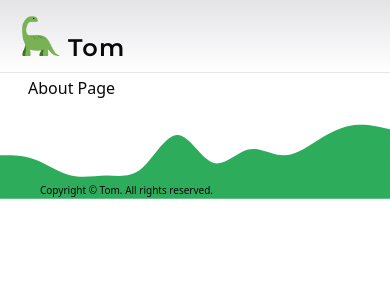
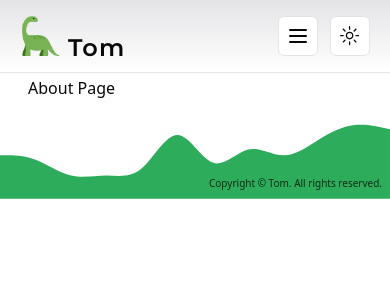
Before and after one commit to JazzsCo/portfolio-dev, a Next.js app: page /about in a window 390 px wide. Shown: the top 300 px of the page. Built offline with nearby package versions, Linux system fonts and the light colour scheme.

Commit message:
Added mobile side-bar fuction and update main page ui design

```diff
--- a/src/components/footer.tsx
+++ b/src/components/footer.tsx
@@ -49,7 +49,7 @@ const Footer = () => {
   }
 
   return (
-    <div className="w-full">
+    <div className="relative w-full">
       <svg xmlns="http://www.w3.org/2000/svg" viewBox="0 0 1440 320">
         <path
           fill="#2DAC5C"
@@ -58,10 +58,7 @@ const Footer = () => {
         ></path>
       </svg>
 
-      <div className="flex items-center justify-between px-10 -mt-4 sm:-mt-7">
-        <p className="text-slate-350 text-[10px] sm:text-sm">
-          Copyright &copy; Tom. All rights reserved.
-        </p>
+      <div className="absolute bottom-2 right-2 flex flex-col items-center gap-1">
         <div className="hidden md:flex md:space-x-2">
           {socialData.map((data) => (
             <Link href={data.link} key={data.link}>
@@ -69,6 +66,10 @@ const Footer = () => {
             </Link>
           ))}
         </div>
+
+        <p className="text-black/75 text-[10px] sm:text-sm">
+          Copyright &copy; Tom. All rights reserved.
+        </p>
       </div>
     </div>
   );
--- a/src/components/main-nav.tsx
+++ b/src/components/main-nav.tsx
@@ -8,6 +8,21 @@ import { usePathname } from "next/navigation";
 
 import { cn } from "@/lib/utils";
 import ThemeToggle from "@/components/theme-toggle";
+
+import { Button } from "@/components/ui/button";
+import { Input } from "@/components/ui/input";
+import { Label } from "@/components/ui/label";
+import {
+  Sheet,
+  SheetClose,
+  SheetContent,
+  SheetDescription,
+  SheetFooter,
+  SheetHeader,
+  SheetTitle,
+  SheetTrigger,
+} from "@/components/ui/sheet";
+import { MenuIcon } from "lucide-react";
 
 const poppins = Montserrat({ weight: "600", subsets: ["latin"] });
 
@@ -50,7 +65,6 @@ const MainNav = () => {
             </div>
           </Link>
 
-          <div>
           <div className="hidden md:flex items-center space-x-5">
             {routes.map((route) => (
               <Link key={route.href} href={route.href}>
@@ -68,6 +82,43 @@ const MainNav = () => {
 
             <ThemeToggle />
           </div>
+
+          <div className="flex md:hidden items-center space-x-3">
+            <Sheet>
+              <SheetTrigger asChild>
+                <Button variant="outline" size="icon">
+                  <MenuIcon />
+                </Button>
+              </SheetTrigger>
+
+              <SheetContent>
+                <SheetHeader>
+                  <SheetTitle>Edit profile</SheetTitle>
+                </SheetHeader>
+
+                <div className="px-3 mt-5 w-full flex justify-center">
+                  <div className="flex flex-col items-center justify-center space-y-3">
+                    {routes.map((route) => (
+                      <Link key={route.href} href={route.href}>
+                        <SheetClose>
+                          <h2
+                            className={cn(
+                              "hover:text-green-700 transition-all",
+                              route.active ? "text-green-700" : "text-primary",
+                              poppins.className
+                            )}
+                          >
+                            {route.name}
+                          </h2>
+                        </SheetClose>
+                      </Link>
+                    ))}
+                  </div>
+                </div>
+              </SheetContent>
+            </Sheet>
+
+            <ThemeToggle />
           </div>
         </div>
       </div>
--- a/src/components/ui/sheet.tsx
+++ b/src/components/ui/sheet.tsx
@@ -1,19 +1,19 @@
-"use client"
+"use client";
 
-import * as React from "react"
-import * as SheetPrimitive from "@radix-ui/react-dialog"
-import { cva, type VariantProps } from "class-variance-authority"
-import { X } from "lucide-react"
+import * as React from "react";
+import * as SheetPrimitive from "@radix-ui/react-dialog";
+import { cva, type VariantProps } from "class-variance-authority";
+import { X } from "lucide-react";
 
-import { cn } from "@/lib/utils"
+import { cn } from "@/lib/utils";
 
-const Sheet = SheetPrimitive.Root
+const Sheet = SheetPrimitive.Root;
 
-const SheetTrigger = SheetPrimitive.Trigger
+const SheetTrigger = SheetPrimitive.Trigger;
 
-const SheetClose = SheetPrimitive.Close
+const SheetClose = SheetPrimitive.Close;
 
-const SheetPortal = SheetPrimitive.Portal
+const SheetPortal = SheetPrimitive.Portal;
 
 const SheetOverlay = React.forwardRef<
   React.ElementRef<typeof SheetPrimitive.Overlay>,
@@ -27,8 +27,8 @@ const SheetOverlay = React.forwardRef<
     {...props}
     ref={ref}
   />
-))
-SheetOverlay.displayName = SheetPrimitive.Overlay.displayName
+));
+SheetOverlay.displayName = SheetPrimitive.Overlay.displayName;
 
 const sheetVariants = cva(
   "fixed z-50 gap-4 bg-background p-6 shadow-lg transition ease-in-out data-[state=open]:animate-in data-[state=closed]:animate-out data-[state=closed]:duration-300 data-[state=open]:duration-500",
@@ -40,14 +40,14 @@ const sheetVariants = cva(
           "inset-x-0 bottom-0 border-t data-[state=closed]:slide-out-to-bottom data-[state=open]:slide-in-from-bottom",
         left: "inset-y-0 left-0 h-full w-3/4 border-r data-[state=closed]:slide-out-to-left data-[state=open]:slide-in-from-left sm:max-w-sm",
         right:
-          "inset-y-0 right-0 h-full w-3/4  border-l data-[state=closed]:slide-out-to-right data-[state=open]:slide-in-from-right sm:max-w-sm",
+          "inset-y-0 right-0 h-full w-2/5  border-l data-[state=closed]:slide-out-to-right data-[state=open]:slide-in-from-right sm:max-w-sm",
       },
     },
     defaultVariants: {
       side: "right",
     },
   }
-)
+);
 
 interface SheetContentProps
   extends React.ComponentPropsWithoutRef<typeof SheetPrimitive.Content>,
@@ -65,14 +65,14 @@ const SheetContent = React.forwardRef<
       {...props}
     >
       {children}
-      <SheetPrimitive.Close className="absolute right-4 top-4 rounded-sm opacity-70 ring-offset-background transition-opacity hover:opacity-100 focus:outline-none focus:ring-2 focus:ring-ring focus:ring-offset-2 disabled:pointer-events-none data-[state=open]:bg-secondary">
+      <SheetPrimitive.Close className="absolute right-4 top-4 rounded-sm opacity-70 ring-offset-background transition-opacity hover:opacity-100 focus:outline-none focus:ring-ring focus:ring-offset-2 disabled:pointer-events-none data-[state=open]:bg-secondary">
         <X className="h-4 w-4" />
         <span className="sr-only">Close</span>
       </SheetPrimitive.Close>
     </SheetPrimitive.Content>
   </SheetPortal>
-))
-SheetContent.displayName = SheetPrimitive.Content.displayName
+));
+SheetContent.displayName = SheetPrimitive.Content.displayName;
 
 const SheetHeader = ({
   className,
@@ -85,8 +85,8 @@ const SheetHeader = ({
     )}
     {...props}
   />
-)
-SheetHeader.displayName = "SheetHeader"
+);
+SheetHeader.displayName = "SheetHeader";
 
 const SheetFooter = ({
   className,
@@ -99,8 +99,8 @@ const SheetFooter = ({
     )}
     {...props}
   />
-)
-SheetFooter.displayName = "SheetFooter"
+);
+SheetFooter.displayName = "SheetFooter";
 
 const SheetTitle = React.forwardRef<
   React.ElementRef<typeof SheetPrimitive.Title>,
@@ -111,8 +111,8 @@ const SheetTitle = React.forwardRef<
     className={cn("text-lg font-semibold text-foreground", className)}
     {...props}
   />
-))
-SheetTitle.displayName = SheetPrimitive.Title.displayName
+));
+SheetTitle.displayName = SheetPrimitive.Title.displayName;
 
 const SheetDescription = React.forwardRef<
   React.ElementRef<typeof SheetPrimitive.Description>,
@@ -123,8 +123,8 @@ const SheetDescription = React.forwardRef<
     className={cn("text-sm text-muted-foreground", className)}
     {...props}
   />
-))
-SheetDescription.displayName = SheetPrimitive.Description.displayName
+));
+SheetDescription.displayName = SheetPrimitive.Description.displayName;
 
 export {
   Sheet,
@@ -137,4 +137,4 @@ export {
   SheetFooter,
   SheetTitle,
   SheetDescription,
-}
+};
```
Lines whose indentation alone changed are shown as unchanged.
